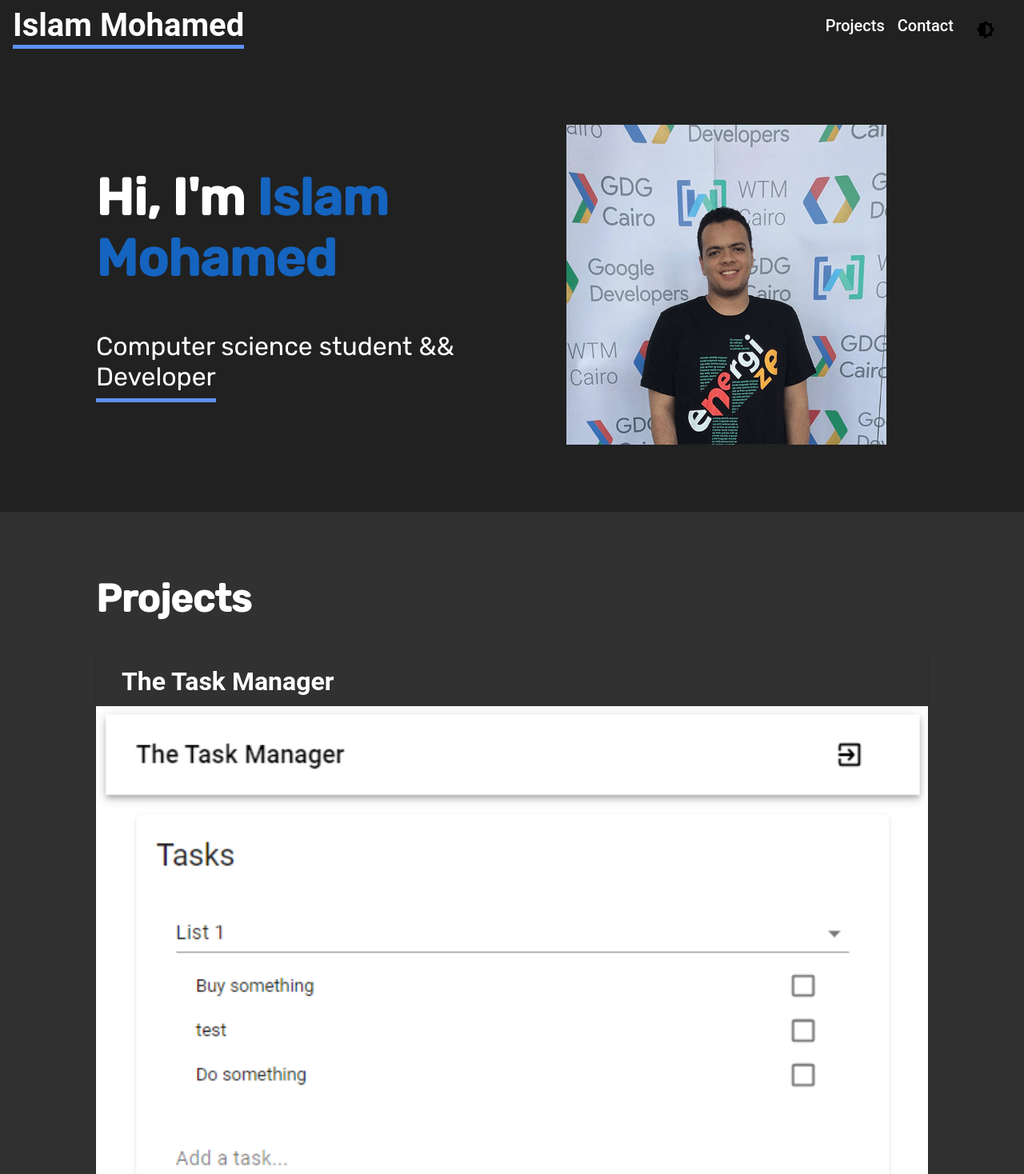
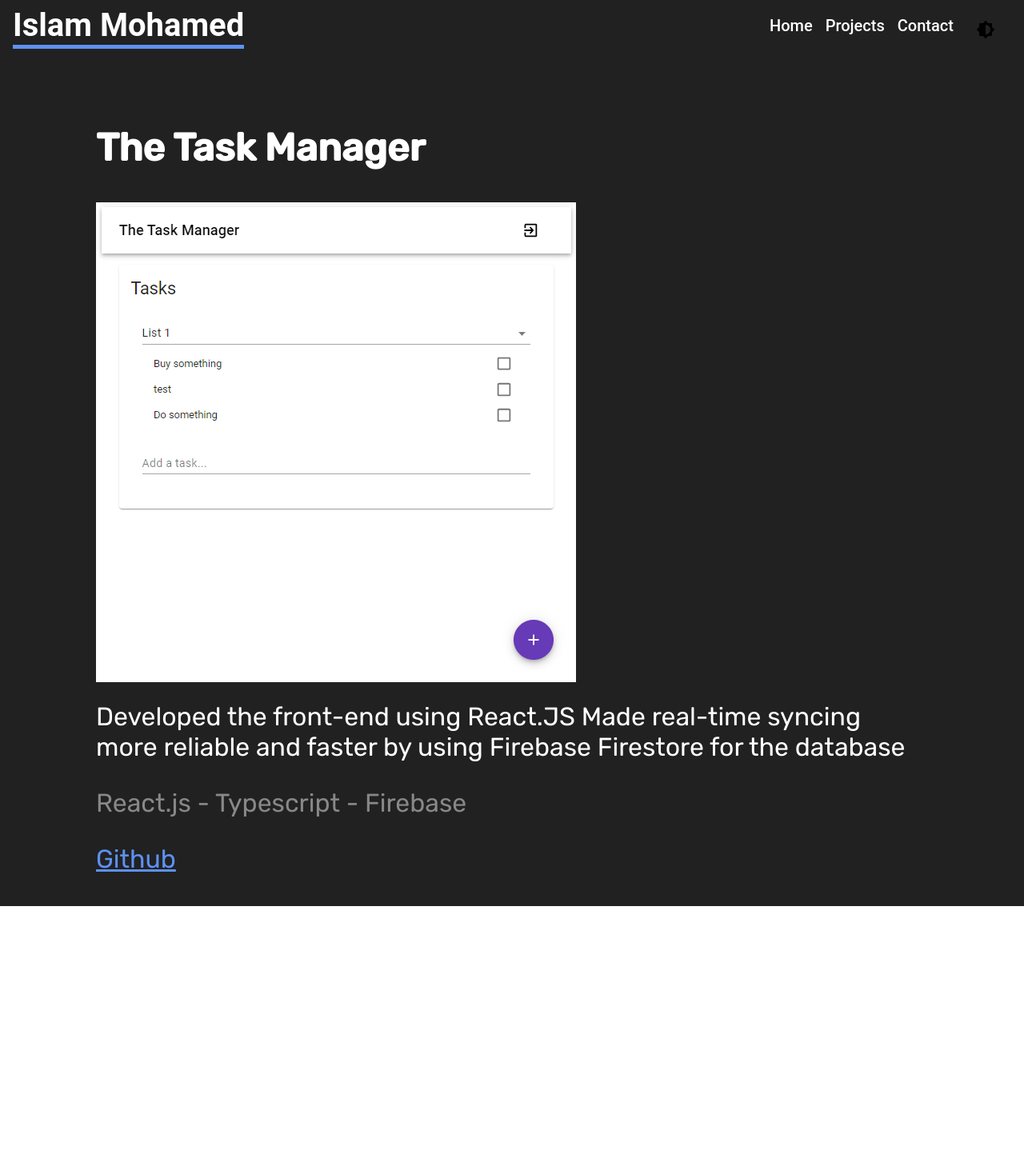
Before and after one commit to islammohamedd1/angular-portfolio, an Angular app: page /project/1 in a window 1280 px wide. Before the commit this address led to /. Shown: the top 1468 px of the page at 80% size. After the commit the page ends 1133 px from the top, so only its background shows below. Built offline with nearby package versions, Linux system fonts and the light colour scheme.

Commit message:
added project description component and activated routing

```diff
--- a/src/app/app-routing.module.ts
+++ b/src/app/app-routing.module.ts
@@ -1,9 +1,13 @@
 import { NgModule } from '@angular/core';
 import { Routes, RouterModule } from '@angular/router';
+import { ProjectDetailsComponent } from './components/project-details/project-details.component';
+import { HomeComponent } from './components/home/home.component';
 
 
 const routes: Routes = [
-  // { path: '', component }
+  { path: '', component: HomeComponent },
+  { path: 'home', redirectTo: '', pathMatch: 'full' },
+  { path: 'project/:id', component: ProjectDetailsComponent }
 ];
 
 @NgModule({
--- a/src/app/app.component.html
+++ b/src/app/app.component.html
@@ -1,12 +1,4 @@
 <div [class.dark]="theme === 'dark'">
     <app-navbar></app-navbar>
-    <section id="overview">
-        <app-overview></app-overview>
-    </section>
-    <section id="projects">
-        <app-projects></app-projects>
-    </section>
-    <section id="contact">
-        <app-contact></app-contact>
-    </section>
+    <router-outlet></router-outlet>
 </div>
--- /dev/null
+++ b/src/app/components/home/home.component.html
@@ -0,0 +1,9 @@
+<section id="overview">
+    <app-overview></app-overview>
+</section>
+<section id="projects">
+    <app-projects></app-projects>
+</section>
+<section id="contact">
+    <app-contact></app-contact>
+</section>
--- /dev/null
+++ b/src/app/components/home/home.component.ts
@@ -0,0 +1,15 @@
+import { Component, OnInit } from '@angular/core';
+
+@Component({
+  selector: 'app-home',
+  templateUrl: './home.component.html',
+  styleUrls: ['./home.component.scss']
+})
+export class HomeComponent implements OnInit {
+
+  constructor() { }
+
+  ngOnInit(): void {
+  }
+
+}
--- a/src/app/components/navbar/navbar.component.html
+++ b/src/app/components/navbar/navbar.component.html
@@ -6,10 +6,13 @@
         <span class="spacer"></span>
         <ul class="links">
             <li class="hover-border">
-                <a href="#projects">Projects</a>
+                <a routerLink="">Home</a>
             </li>
             <li class="hover-border">
-                <a href="#contact">Contact</a>
+                <a href="/#projects">Projects</a>
+            </li>
+            <li class="hover-border">
+                <a href="/#contact">Contact</a>
             </li>
         </ul>
         <div class="actions">
--- /dev/null
+++ b/src/app/components/project-details/project-details.component.html
@@ -0,0 +1,19 @@
+<section *ngIf="project">
+    <div class="section-header">
+        <h2>{{ project.title }}</h2>
+    </div>
+    <div class="project-picture">
+        <img src="{{ project.imagePath }}" alt="{{ project.title }}">
+    </div>
+    <div class="description">
+        {{ project.overview }}
+        <div class="technologies">
+            <p>
+                {{project.technelogies.join(' - ')}}
+            </p>
+            <div class="link">
+                <a href="{{ project.link }}" target="_blank">Github</a>
+            </div>
+        </div>
+    </div>
+</section>
--- /dev/null
+++ b/src/app/components/project-details/project-details.component.scss
@@ -0,0 +1,10 @@
+.project-picture {
+    margin-bottom: 20px;
+}
+.description {
+    font-size: 2em;
+}
+
+.technologies {
+    color: #888888;
+}
--- /dev/null
+++ b/src/app/components/project-details/project-details.component.ts
@@ -0,0 +1,31 @@
+import { Component, OnInit, Input } from '@angular/core';
+import { Project } from 'src/app/data/Project';
+import { ActivatedRoute } from '@angular/router';
+import { Location } from '@angular/common';
+import { ProjectsService } from 'src/app/services/projects.service';
+
+@Component({
+  selector: 'app-project-details',
+  templateUrl: './project-details.component.html',
+  styleUrls: ['./project-details.component.scss']
+})
+export class ProjectDetailsComponent implements OnInit {
+
+  project: Project;
+
+  constructor(
+    private route: ActivatedRoute,
+    private location: Location,
+    private projectsService: ProjectsService
+  ) { }
+
+  ngOnInit(): void {
+    this.getPorject();
+  }
+
+  getPorject(): void {
+    const projectId = +this.route.snapshot.paramMap.get('id');
+    this.project = this.projectsService.getProject(projectId);
+  }
+
+}
--- a/src/app/components/projects/projects.component.html
+++ b/src/app/components/projects/projects.component.html
@@ -6,7 +6,9 @@
         <mat-card-header>
             <mat-card-title>{{ project.title }}</mat-card-title>
         </mat-card-header>
-        <img mat-card-image src="{{ project.imagePath }}" alt="{{ project.title }}">
+        <a routerLink="project/{{project.id}}">
+            <img mat-card-image src="{{ project.imagePath }}" alt="{{ project.title }}">
+        </a>
         <mat-card-content>
             <div class="description">
                 <p>
--- a/src/app/services/projects.service.ts
+++ b/src/app/services/projects.service.ts
@@ -16,6 +16,6 @@ export class ProjectsService {
   }
 
   getProject(id: number): Project {
-    return this.projects.find(p => p.id ==- id);
+    return this.projects.find(p => p.id === id);
   }
 }
```
Also changed, not shown: src/app/app.module.ts (+6 -2 lines), src/app/components/home/home.component.scss (added), 1 other file (tests, documents, lock files or other folders).
